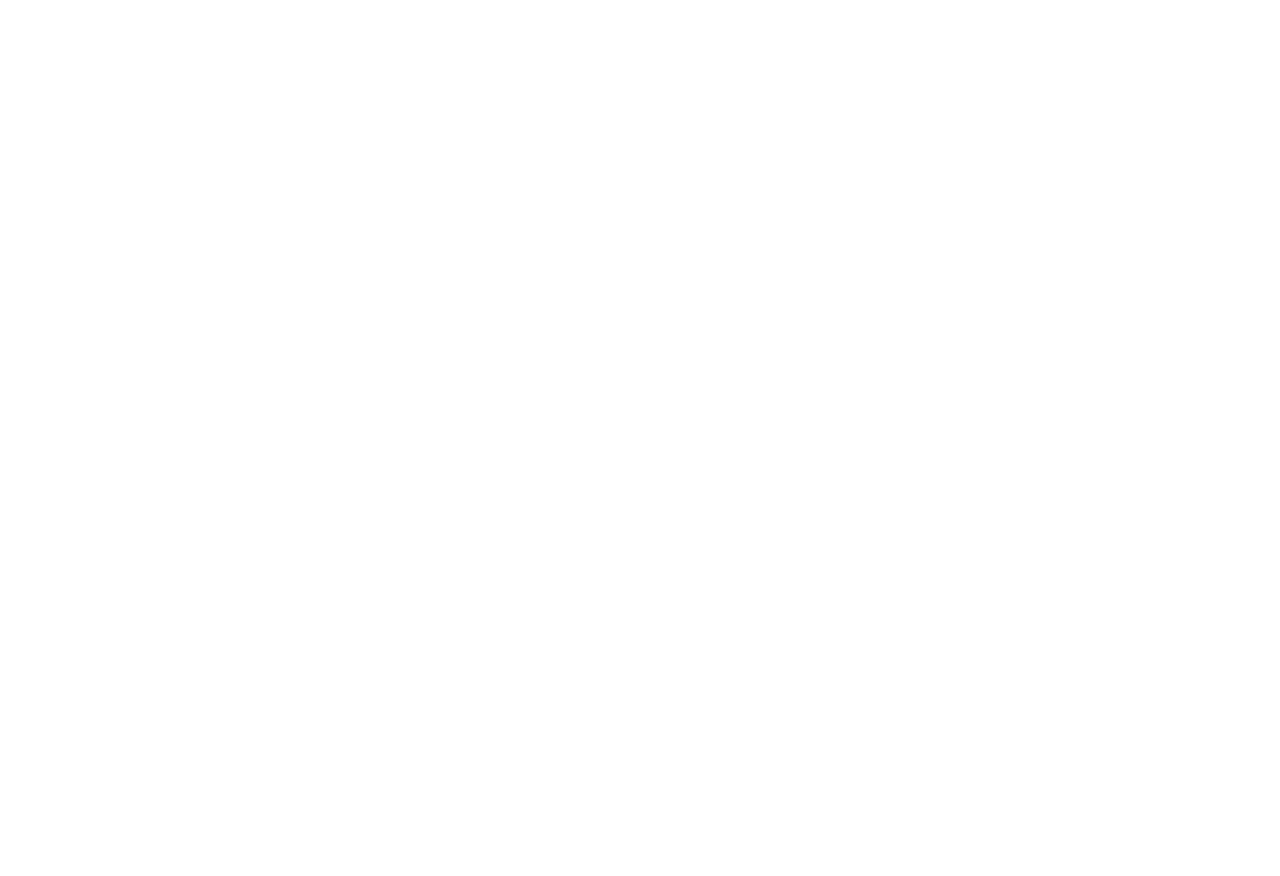
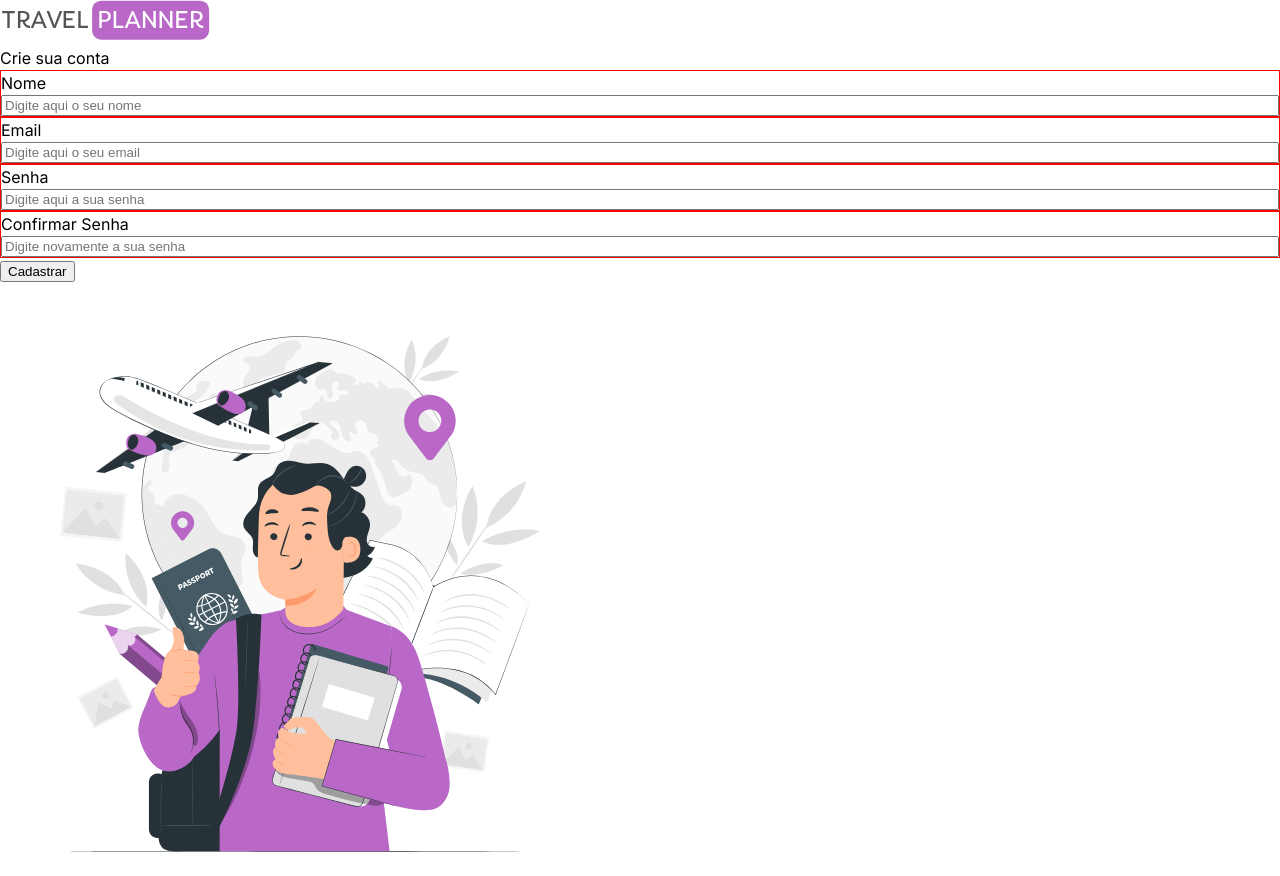
Before and after one commit to TravelPlanner-Front-End/Aline-Douglas-Isaias-Vitor, a React (Vite) app: page /register in a window 1280 px wide. Before the commit the page ends 800 px from the top, so only its background shows below. Built offline with nearby package versions, Linux system fonts and the light colour scheme.

Commit message:
feat: adiciona a arquitetura da pagina registro

```diff
--- a/src/components/Form/RegisterUserForm/index.tsx
+++ b/src/components/Form/RegisterUserForm/index.tsx
@@ -1,8 +1,37 @@
+import logo from "../../../assets/Group 202.svg"
+import Input from "../../../fragments/Input";
+
 export const RegisterUserForm = () => {
 
     return (
-        <>
-
-        </>
+        <form>
+            <img src={logo} alt="Travel planner" />
+            <h2>Crie sua conta</h2>
+            <Input
+                type="text"
+                id="nome"
+                label="Nome"
+                placeholder="Digite aqui o seu nome"
+            />
+            <Input
+                type="text"
+                id="email"
+                label="Email"
+                placeholder="Digite aqui o seu email"
+            />
+            <Input
+                type="password"
+                id="password"
+                label="Senha"
+                placeholder="Digite aqui a sua senha"
+            />
+            <Input
+                type="password"
+                id="password-confirm"
+                label="Confirmar Senha"
+                placeholder="Digite novamente a sua senha"
+            />
+            <button>Cadastrar</button>
+        </form>
     )
 }
--- a/src/pages/Register/index.tsx
+++ b/src/pages/Register/index.tsx
@@ -1,8 +1,14 @@
+import { RegisterUserForm } from "../../components/Form/RegisterUserForm";
+import imageRegister from "../../assets/vector-Register.svg";
+
 export const RegisterPage = () => {
 
     return (
-        <>
-
-        </>
+        <section>
+            <RegisterUserForm />
+            <div>
+                <img src={imageRegister} alt="" />
+            </div>
+        </section>
     )
 }
```
Also changed, not shown: src/assets/vector-Register.svg (added).
